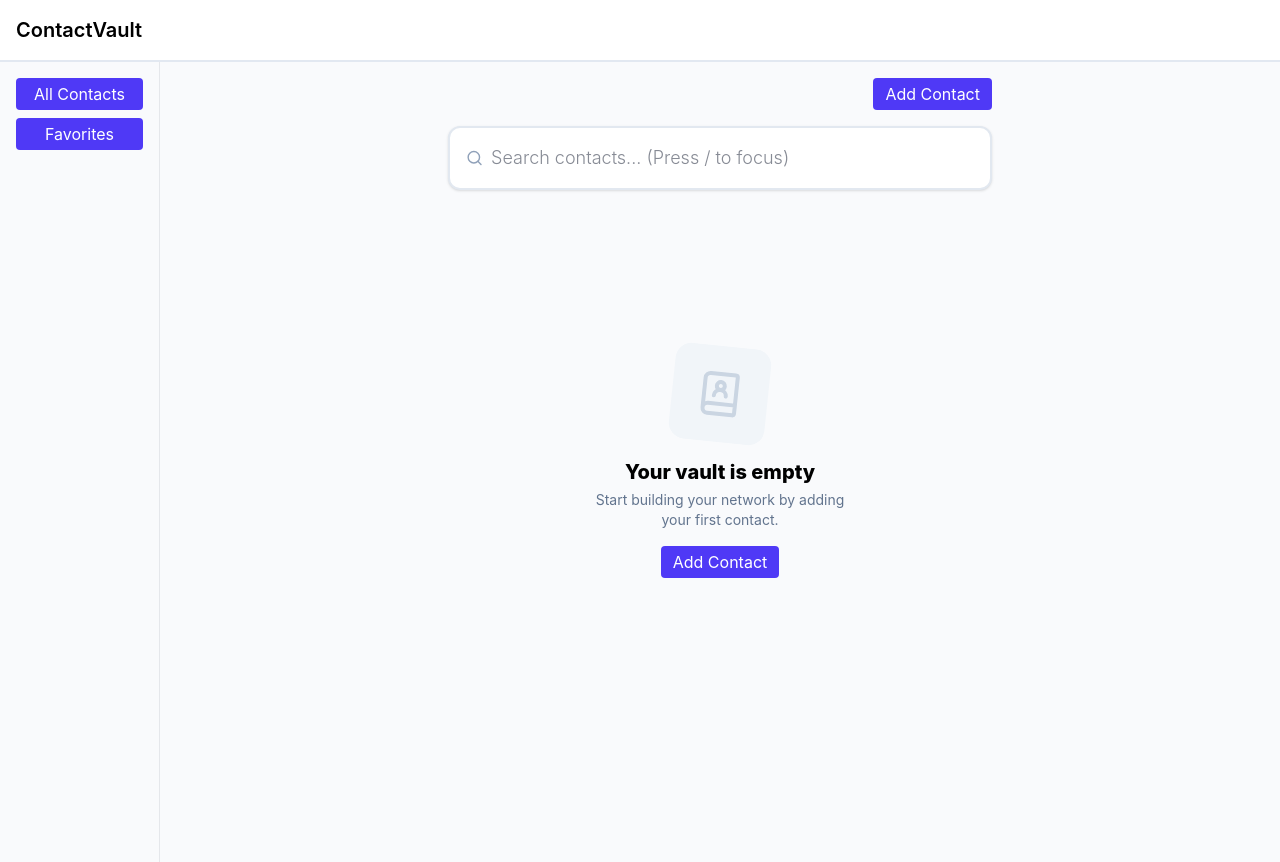
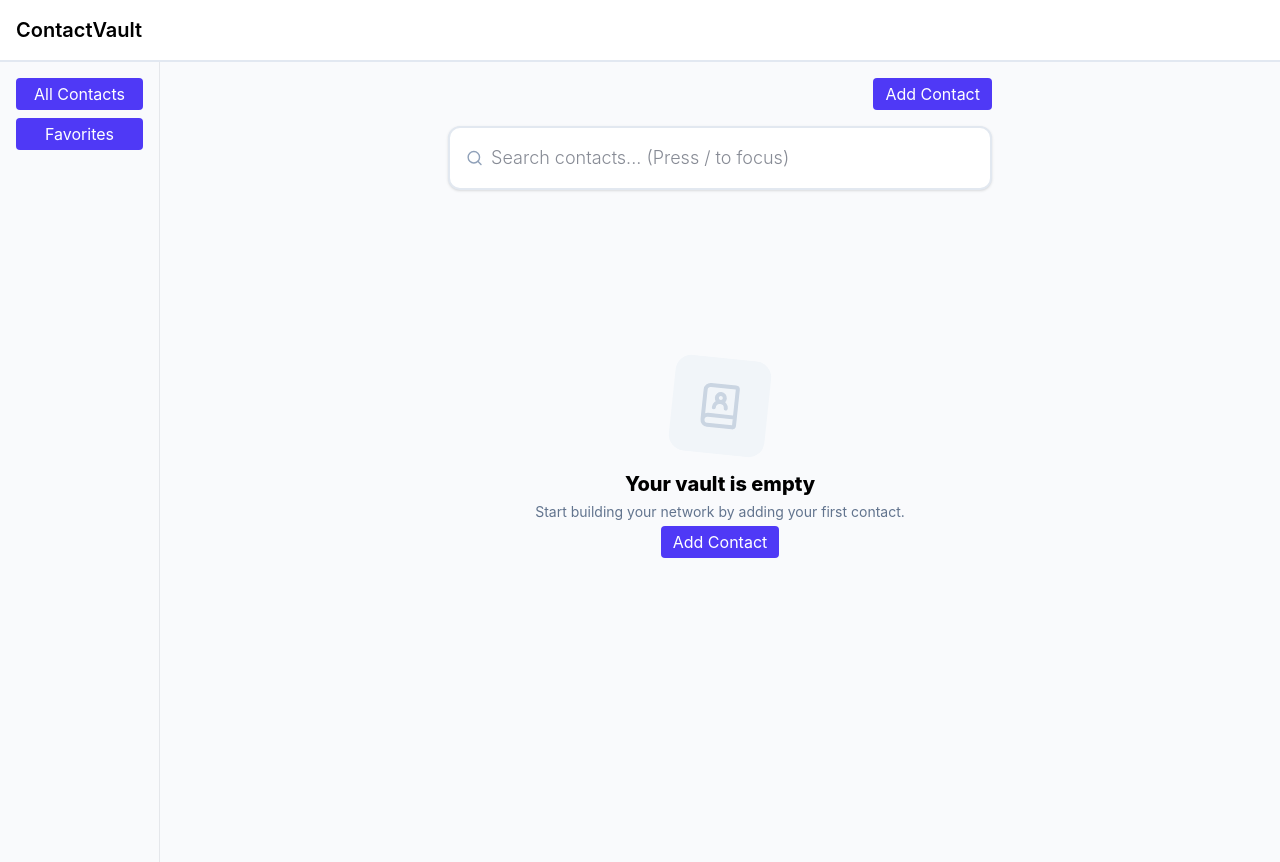
Before and after one commit to srinathj-dev/contact-vault, a React (Vite) app: page / in a window 1280 px wide. Built offline with nearby package versions, Linux system fonts and the light colour scheme.

Commit message:
default screen and no contacts found icons aligned properly

```diff
--- a/src/components/ContactsList.jsx
+++ b/src/components/ContactsList.jsx
@@ -25,12 +25,18 @@ const ContactsList = ({
           inputRef={inputRef}
         />
       </div>
-
-      {!contacts || (contacts.length === 0 && value.length === 0) ? (
-        <div className="w-3/6 h-full flex flex-col justify-center items-center place-self-center gap-4">
+      <div className="w-full h-full flex flex-col items-center gap-4">
+        {!contacts || contacts.length === 0 ? (
+          <>
+            <div className="w-full h-2/4 flex justify-center items-end">
               <BookUser className="w-24 h-24 text-slate-300 bg-slate-100 p-6 rounded-2xl rotate-6" />
-          <div className="flex flex-col items-center justify-center gap-1">
-            <h2 className="text-xl font-extrabold">Your vault is empty</h2>
+            </div>
+            {value.length === 0 ? (
+              <div className="w-full h-2/4 flex flex-col items-center justify-start gap-1">
+                <div className="w-full flex flex-col items-center justify-center gap-1">
+                  <h2 className="text-xl font-extrabold">
+                    Your vault is empty
+                  </h2>
                   <p className="text-slate-500 text-sm text-wrap text-center">
                     Start building your network by adding your first contact.
                   </p>
@@ -40,14 +46,11 @@ const ContactsList = ({
                 </div>
               </div>
             ) : (
-        <div className={`w-full h-full flex flex-col items-center gap-4 `}>
-          {contacts.length === 0 && value.length > 0 ? (
-            <div className="w-3/6 h-full flex flex-col justify-center items-center place-self-center gap-4">
-              <BookUser className="w-24 h-24 text-slate-300 bg-slate-100 p-6 rounded-2xl rotate-6" />
-              <div className="flex flex-col items-center justify-center gap-1">
+              <div className="w-full h-2/4 flex flex-col items-center justify-start">
                 <h2 className="text-xl font-bold">No Contact Found</h2>
               </div>
-            </div>
+            )}
+          </>
         ) : (
           contacts.map((contact) => {
             return (
@@ -61,7 +64,6 @@ const ContactsList = ({
           })
         )}
       </div>
-      )}
     </div>
   );
 };
```
Lines whose indentation alone changed are shown as unchanged.
